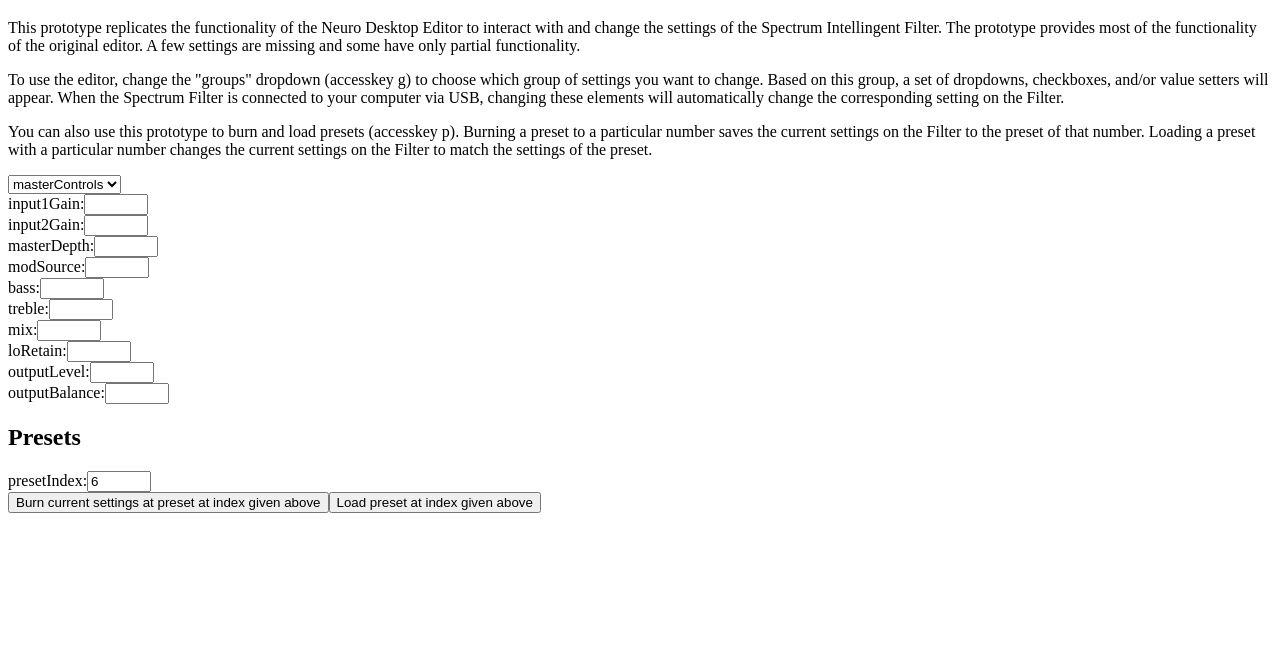
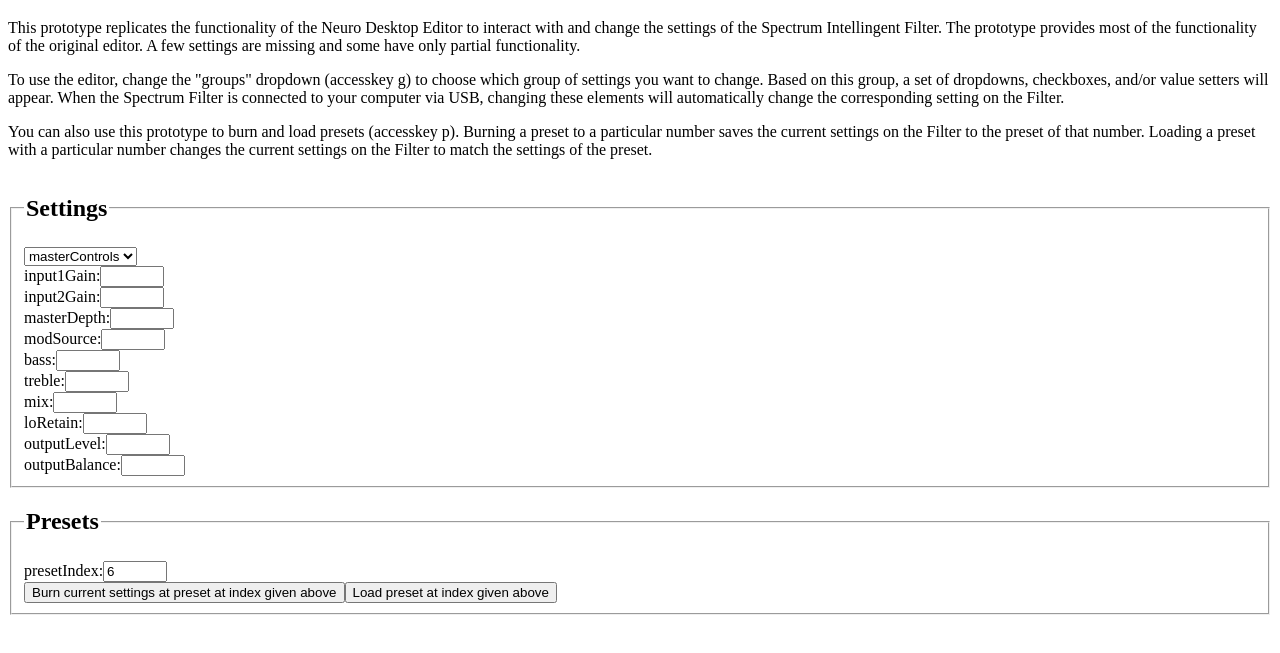
Before and after one commit to fabianv1/fabianv1.github.io, a plain HTML site: page filter-editor/index.html in a window 1280 px wide. Shown: the part 61-714 px from the top of the page. Drawn offline with Linux system fonts and the light colour scheme.

Commit message:
Add fieldset and legends for page sections

```diff
--- a/filter-editor/index.html
+++ b/filter-editor/index.html
@@ -25,22 +25,29 @@
       number saves the current settings on the Filter to the preset of that number. Loading a preset with a
       particular number changes the current settings on the Filter to match the settings of the preset.
     </p>
-    <div id="parameters">
+
+    <!-- TODO test out fieldsets and legends using screenreader -->
+    <fieldset id="settings">
+      <legend><h2>Settings</h2></legend>
       <select id="groups" accesskey="g">
         <!-- Main selector, generated by JS -->
       </select>
+      <div id="dropdowns">
         <!-- One sub-selector per main selector, also generated by JS -->
       </div>
-
       <div id="checkboxes">
         <!-- One set of checkboxes per main selector, generated by JS -->
       </div>
       <div id="knobs">
         <!-- One set of value controls per main selector, generated by JS -->
       </div>
-    <div id="presets">
+    </fieldset>
+
+
+    <fieldset id="presets">
+      <legend><h2>Presets</h2></legend>
       <!-- Overall list of presets -->
-    </div>
+    </fieldset>
 
     <!-- The script needs to be at the end of the body so that it's
       only called once the body divs are already created -->
--- a/filter-editor/index.js
+++ b/filter-editor/index.js
@@ -15,7 +15,7 @@
 
 createDropdowns(data, groups);
 (Object.keys(data)).map(group => Object.keys(data[group].dropdowns).forEach(
-  list => createDropdowns(data[group].dropdowns[list], document.getElementById('parameters'), `${group}-${list}`)));
+  list => createDropdowns(data[group].dropdowns[list], document.getElementById('dropdowns'), `${group}-${list}`)));
 (Object.keys(data)).map(group =>
   createKnobs(group, data[group].knobs, document.getElementById("knobs")));
 (Object.keys(data)).map(group =>
--- a/filter-editor/preset.js
+++ b/filter-editor/preset.js
@@ -50,11 +50,6 @@
 
 const presetDom = document.getElementById('presets');
 
-// title heading of preset section
-const presetTitle = document.createElement('h2');
-presetTitle.innerText = 'Presets';
-presetDom.appendChild(presetTitle)
-
 // the div containing the presetIndex input
 const presetIndexDiv = document.createElement("div");
 presetIndexDiv.setAttribute('id', 'presetIndex-value');
```
Lines whose indentation alone changed are shown as unchanged.
